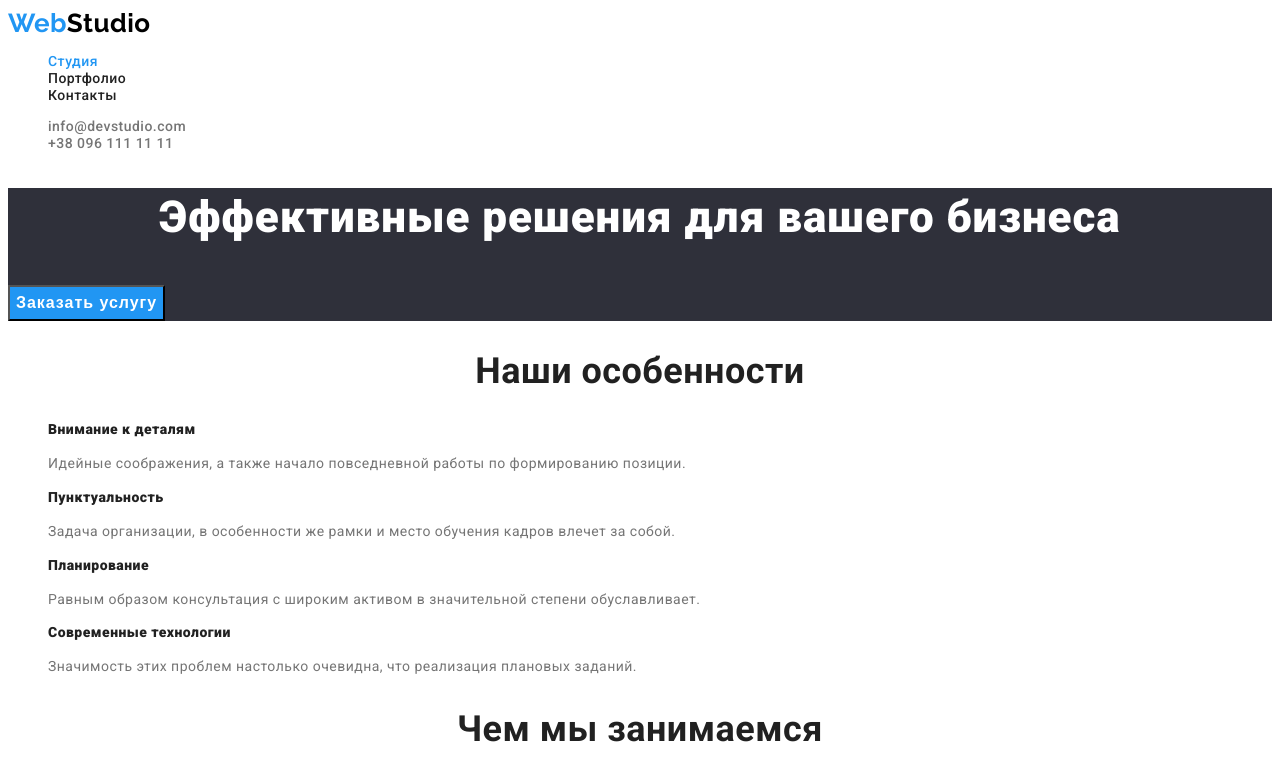
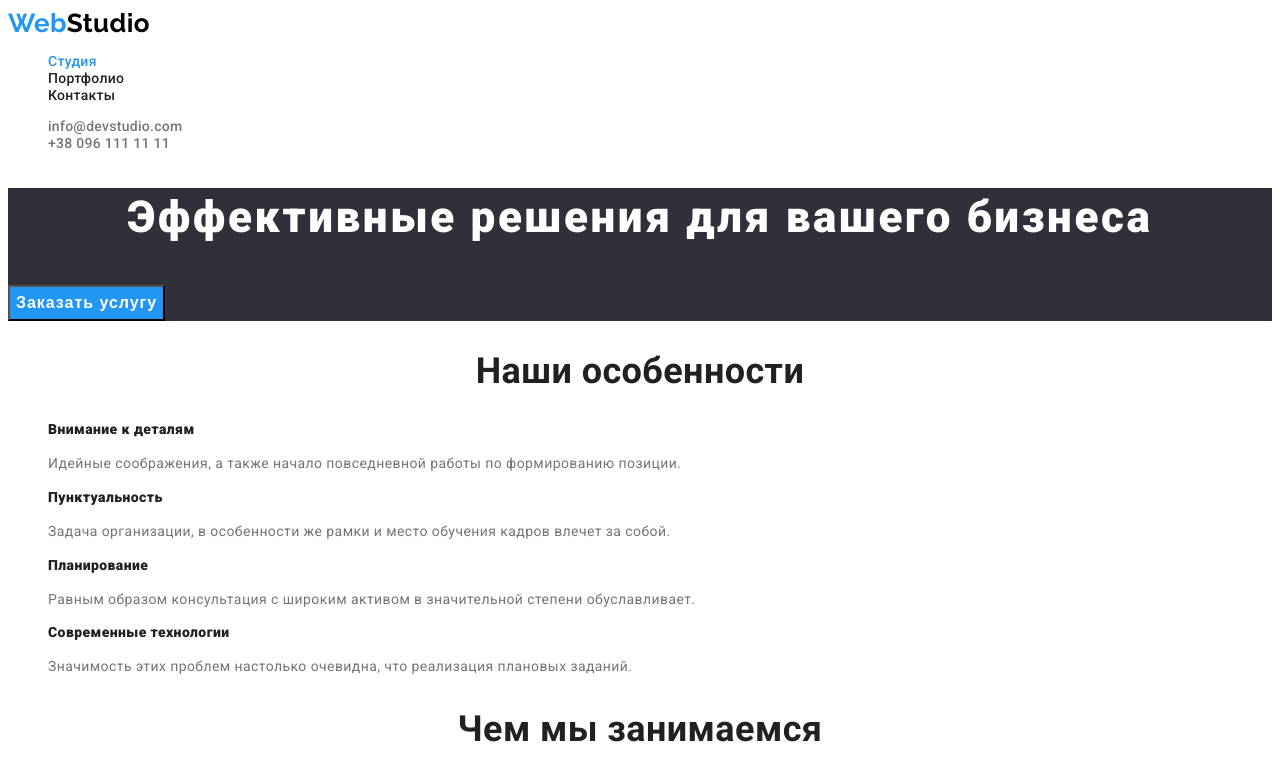
Before and after one commit to VitaliiPozniakov/goit-markup-hw-02, a plain HTML site: page index.html in a window 1280 px wide. Shown: the top 778 px of the page. Drawn offline with Linux system fonts and the light colour scheme.

Commit message:
Добавляет верное значение свойства letter-spacing

```diff
--- a/css/styles.css
+++ b/css/styles.css
@@ -14,7 +14,7 @@ body {
   background-color: #ffffff;
   font-family: Roboto, sans-serif;
   font-size: 14px;
-  letter-spacing: 0.48px;
+  letter-spacing: 0.03em;
 }
 
 .list {
@@ -54,8 +54,8 @@ body {
 .site-nav .link {
   color: var(--title-text-color);
   line-height: 1.14;
-  letter-spacing: 0.48px;
   font-weight: 500;
+  letter-spacing: 0.02em;
   text-decoration: none;
 }
 .site-nav .link:focus,
@@ -66,8 +66,8 @@ body {
 .contacts-nav .link {
   color: var(--primary-text-color);
   line-height: 1.14;
-  letter-spacing: 0.48px;
   font-weight: 500;
+  letter-spacing: 0.02em;
   text-decoration: none;
 }
 
@@ -87,7 +87,7 @@ body {
   color: var(--primari-white-color);
   font-size: 44px;
   line-height: 1.36;
-  letter-spacing: 0.96px;
+  letter-spacing: 0.06em;
   font-weight: 900;
   text-align: center;
 }
@@ -99,7 +99,7 @@ body {
   font-size: 16px;
   line-height: 1.88;
   text-align:: center;
-  letter-spacing: 0.96px;
+  letter-spacing: 0.06em;
   vertical-align: center;
 }
 
@@ -192,7 +192,7 @@ body {
   font-size: 16px;
   line-height: 1.88;
   text-align:: center;
-  letter-spacing: 0.96px;
+  letter-spacing: 0.06em;
   vertical-align: center;
 } */
 
@@ -200,6 +200,7 @@ body {
   color: var(--title-text-color);
   font-size: 18px;
   line-height: 2;
+  letter-spacing: 0.06em;
   }
 
 .cards .text {
```
